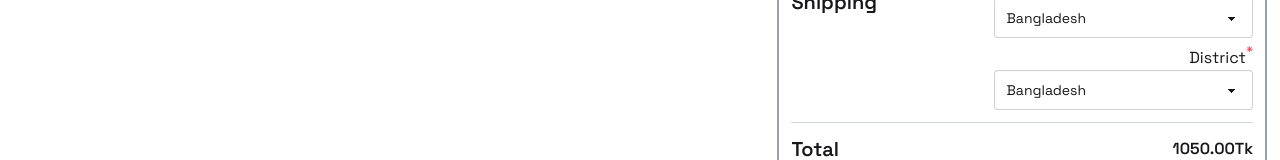
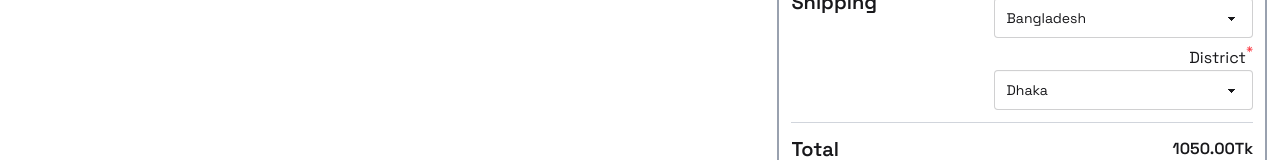
Before and after one commit to Suprio-Das/Fragrance-Fusion, a React (Vite) app: page /mycart in a window 1280 px wide. Shown: the part 382-542 px from the top of the page. Built offline with nearby package versions, Linux system fonts and the light colour scheme.

Commit message:
All district option added

```diff
--- a/src/Components/MyCart/MyCart.jsx
+++ b/src/Components/MyCart/MyCart.jsx
@@ -4,7 +4,6 @@ import { FaCartShopping } from "react-icons/fa6"
 
 const MyCart = () => {
     const districts = BdDistricts.districts;
-    console.log(districts);
     return (
         <div className="w-[98%] mx-auto">
             <h1 className="lg:text-4xl text-xl font-bold my-5 flex items-center justify-center gap-2">My Cart <FaCartShopping></FaCartShopping> </h1>
@@ -39,8 +38,11 @@ const MyCart = () => {
                                         </div>
                                         <div className="mt-2">
                                             <label>District<sup className="text-red-500 text-sm">*</sup></label>
-                                            <select defaultValue="Select Country" className="select">
-                                                <option>Bangladesh</option>
+                                            <select defaultValue="District" className="select">
+                                                <option disabled={true}>Select District</option>
+                                                {
+                                                    districts.map(district => <option key={district.id}>{district.name}</option>)
+                                                }
                                             </select>
                                         </div>
                                     </form>
```
